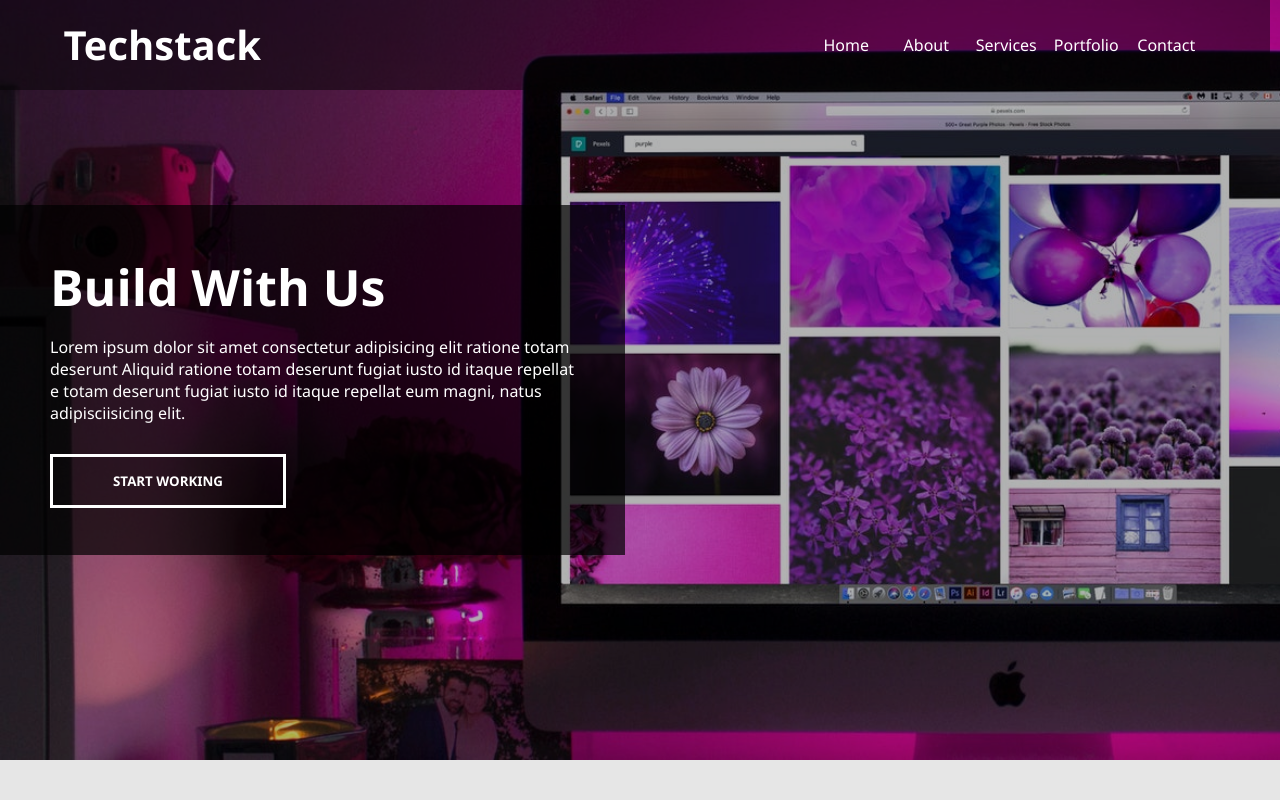
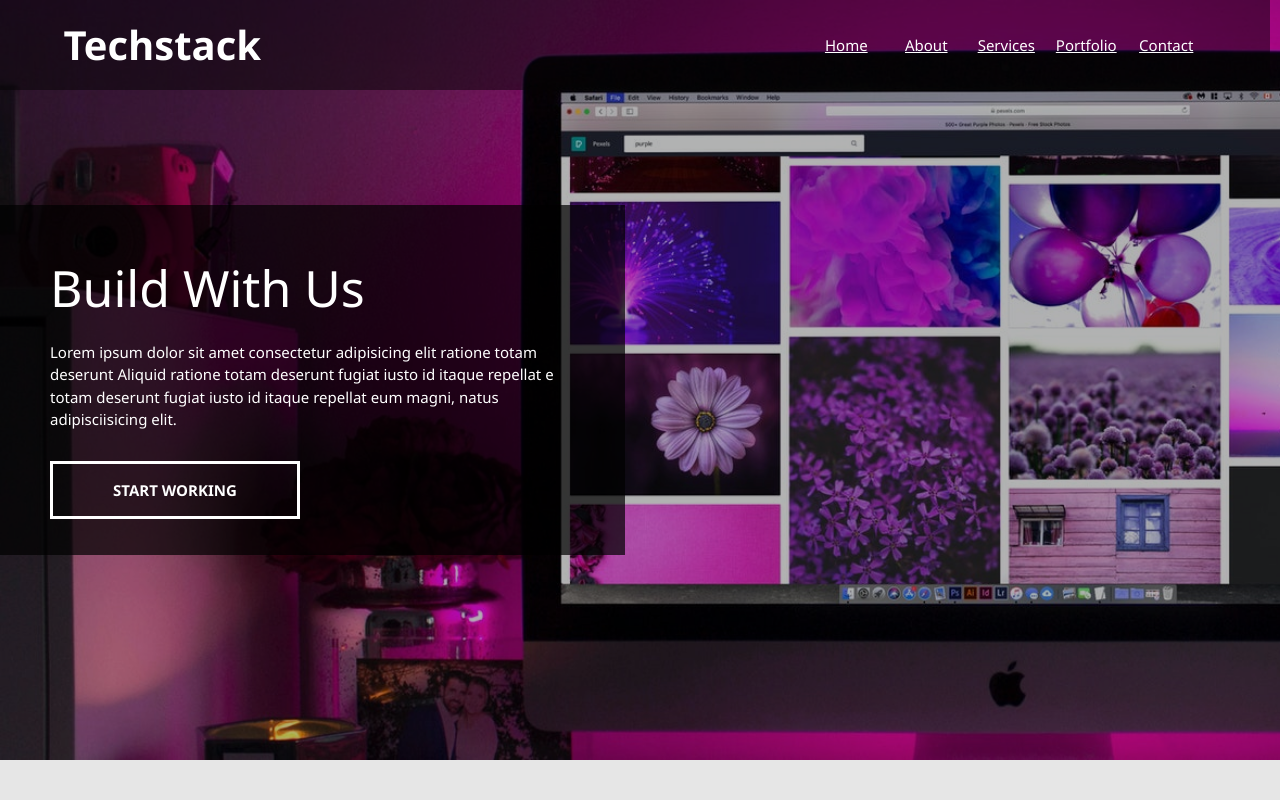
Before and after one commit to Nikevil/Techstack.github.io, a plain HTML site: page index.html in a window 1280 px wide. Shown: the top 800 px of the page. Drawn offline with nearby package versions, Linux system fonts and the light colour scheme.

Commit message:
Update index.html

```diff
--- a/index.html
+++ b/index.html
@@ -1,11 +1,14 @@
 <!DOCTYPE html>
-<html>
+<html lang="en">
     <head>
         <title>Techstack</title>
+        <meta charset="UTF-8">
+        <meta name="viewport" content="width=device-width">
         <link rel="stylesheet" href="index.css">
+        <link rel="stylesheet" href="https://www.w3schools.com/w3css/4/w3.css">
         <link rel="icon" href="./images/icon.png">
     </head>
-    <body oncontextmenu="return false">
+    <body>
 
         <!-- header starts -->
 
@@ -15,11 +18,11 @@
                     Techstack
                 </div>
                 <div class="nav">
-                    <div class="nav-item">Home</div>
-                    <div class="nav-item">About</div>
-                    <div class="nav-item">Services</div>
-                    <div class="nav-item">Portfolio</div>
-                    <div class="nav-item">Contact</div>
+                    <a href="#home" class="nav-item">Home</a>
+                    <a href="#about" class="nav-item">About</a>
+                    <a href="#services" class="nav-item">Services</a>
+                    <a href="#portfolio" class="nav-item">Portfolio</a>
+                    <a href="#contact" class="nav-item">Contact</a>
                 </div>
             </div>
         </div>
@@ -28,7 +31,7 @@
 
         <!-- banner -->
 
-        <div class="banner">
+        <div id="home"  class="banner">
          <div class="overlay">
              <div class="banner_text">
                  <div class="padd">
@@ -47,7 +50,7 @@
 
         <!-- services starts -->
 
-        <div class="services">
+        <div id="services" class="services">
             <h1 class="services_title">What We Do ?</h1>
             <div class="container services_container">
                 <div class="service">
@@ -125,7 +128,7 @@
 
         <!-- who we are  -->
 
-        <div class="about">
+        <div id="about" class="about">
             <h1 class="about_title">Who We Are ?</h1>
             <div class="container about_container">
                <span class="start_text">Lorem</span> ipsum dolor sit amet consectetur adipisicing elits. Maxime iste inventore delectus atque sed nam consequatur fuga necessitatibus labore placeat? Ea dolore consequatur ipsum iure delectus! Facilis quas esseeum Maxime inventore delectus atque sed nam consequatur fuga necessitatibus labore placeat? Ea dolore consequatur ipsum iure delectus! Facilis quas esse eum!Maxime iste ainventore delectus atque sed nam consequatur fuga necessitatibus labore placeat? Ea dolore consequatur ipsum iure delectus! Facilis quas a esse eum!Maxime iste inventore delectus atque sed nam consequatur fuga necessitatibus labore placeat? Ea dolore consequatur ipsum iure delectus! Facilis quas esse iste eum!Maxime iste inventore delectus atque sed nam consequatur fuga necessitatibus labore placeat? Ea dolore consequatur ipsum aiure delectus! Facilis quas esse iste eumMaxime iste inventore delectus atque sed nam consequatur fuga necessitatibus labore placeat? Ea dolore consequatur ipsum iure delectus! Facilis quas esse eum!Maxime iste inventore delectus a sed nam consequatur fuga necessitatibus labore placeat? Ea consequatur ipsum delectus! Facilis quas esse eum!Maxime iste inventore delectussed nam consequatur fuga necessitatibus labore placeat? Ea consequatur ipsum iure delectus! Facilis quas esse eum.
@@ -178,7 +181,7 @@
 
         <!-- html for Portfolio -->
 
-        <div class="portfolio">
+        <div id="portfolio" class="portfolio">
             <div class="container portfolio_container">
                 <div class="project project_1">
                     <div class="project_title">
@@ -242,7 +245,7 @@
                 </div>
                 <div class="footer_child footer_child_3">
                     <ul>
-                        <li class="first">Contact Us</li>
+                        <li id="contact" class="first">Contact Us</li>
                         <li>
                             29th Street, plot 304,
                             Washington, 410206 USA.
```
